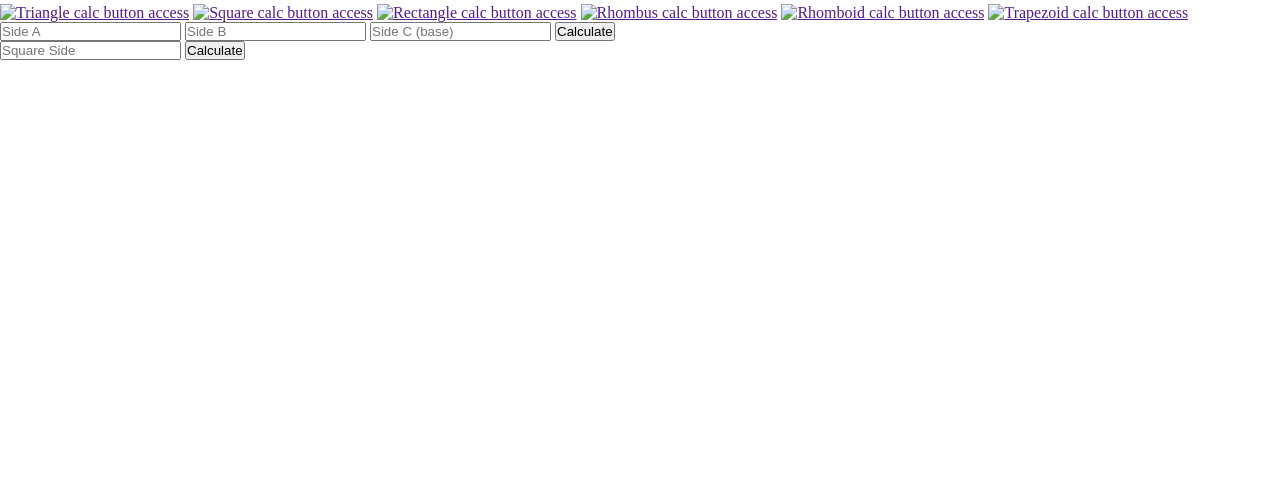
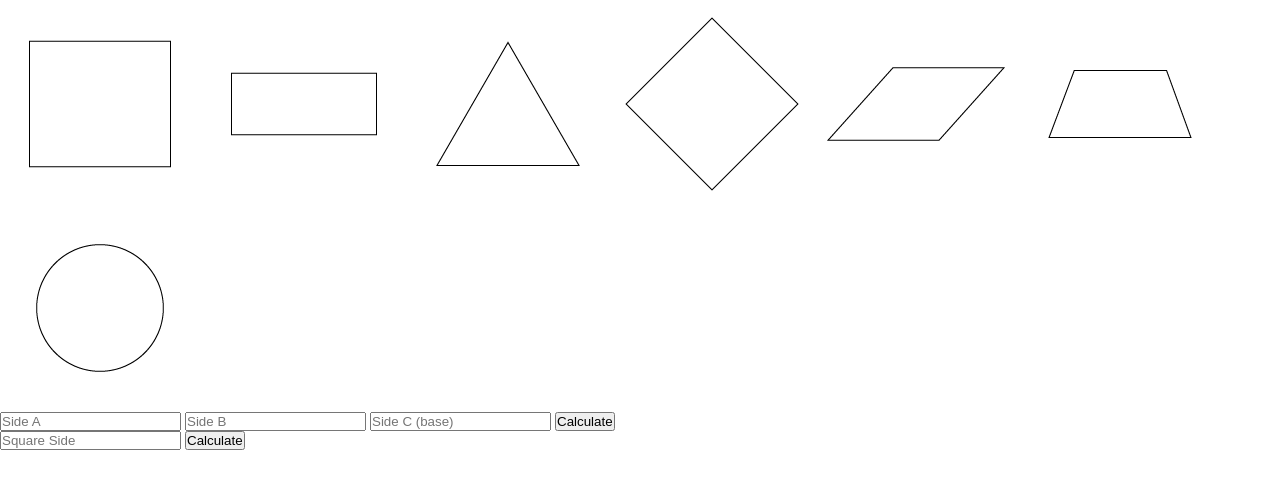
Before and after one commit to mauriciorivero/DevTraining-GeometricCalc-App, a plain HTML site: page index.html in a window 1280 px wide. Shown: the part 32-520 px from the top of the page. Drawn offline with Linux system fonts and the light colour scheme.

Commit message:
Added the first version of images on menu

```diff
--- a/index.html
+++ b/index.html
@@ -16,12 +16,13 @@
     </header>
     <main>
         <section id="main_options">
-            <a href=""><img src="" alt="Triangle calc button access"></a>
-            <a href=""><img src="" alt="Square calc button access"></a>
-            <a href=""><img src="" alt="Rectangle calc button access"></a>
-            <a href=""><img src="" alt="Rhombus calc button access"></a>
-            <a href=""><img src="" alt="Rhomboid calc button access"></a>
-            <a href=""><img src="" alt="Trapezoid calc button access"></a>
+            <a href=""><img src="img/Geometric_forms_1_Square.png" alt="Square calc button access"></a>
+            <a href=""><img src="img/Geometric_forms_2_Rectangle.png" alt="Rectangle calc button access"></a>
+            <a href=""><img src="img/Geometric_forms_3_Triangle.png" alt="Triangle calc button access"></a>
+            <a href=""><img src="img/Geometric_forms_4_Rhombus.png" alt="Rhombus calc button access"></a>
+            <a href=""><img src="img/Geometric_forms_5_Rhomboid.png" alt="Rhomboid calc button access"></a>
+            <a href=""><img src="img/Geometric_forms_6_Trapezoid.png" alt="Trapezoid calc button access"></a>
+            <a href=""><img src="img/Geometric_forms_7_Circle.png" alt="Circle calc button access"></a>
         </section>
         <section id="triangle_option">
             <input id="triangleSideA" type="number" placeholder="Side A">
--- a/js/GeometricApp.js
+++ b/js/GeometricApp.js
@@ -1,3 +1,8 @@
+//The navigation flow is programed here
+
+
+
+
 //square geometric calculations
 document.getElementById("startSquareCalculation").onclick = function(){
     const squareSide = parseInt(document.getElementById("squareSide").value);
```
Also changed, not shown: img/Geometric_forms_1_Square.png (added), img/Geometric_forms_2_Rectangle.png (added), img/Geometric_forms_3_Triangle.png (added), img/Geometric_forms_4_Rhombus.png (added), img/Geometric_forms_5_Rhomboid.png (added), img/Geometric_forms_6_Trapezoid.png (added), img/Geometric_forms_7_Circle.png (added), 2 other files.
